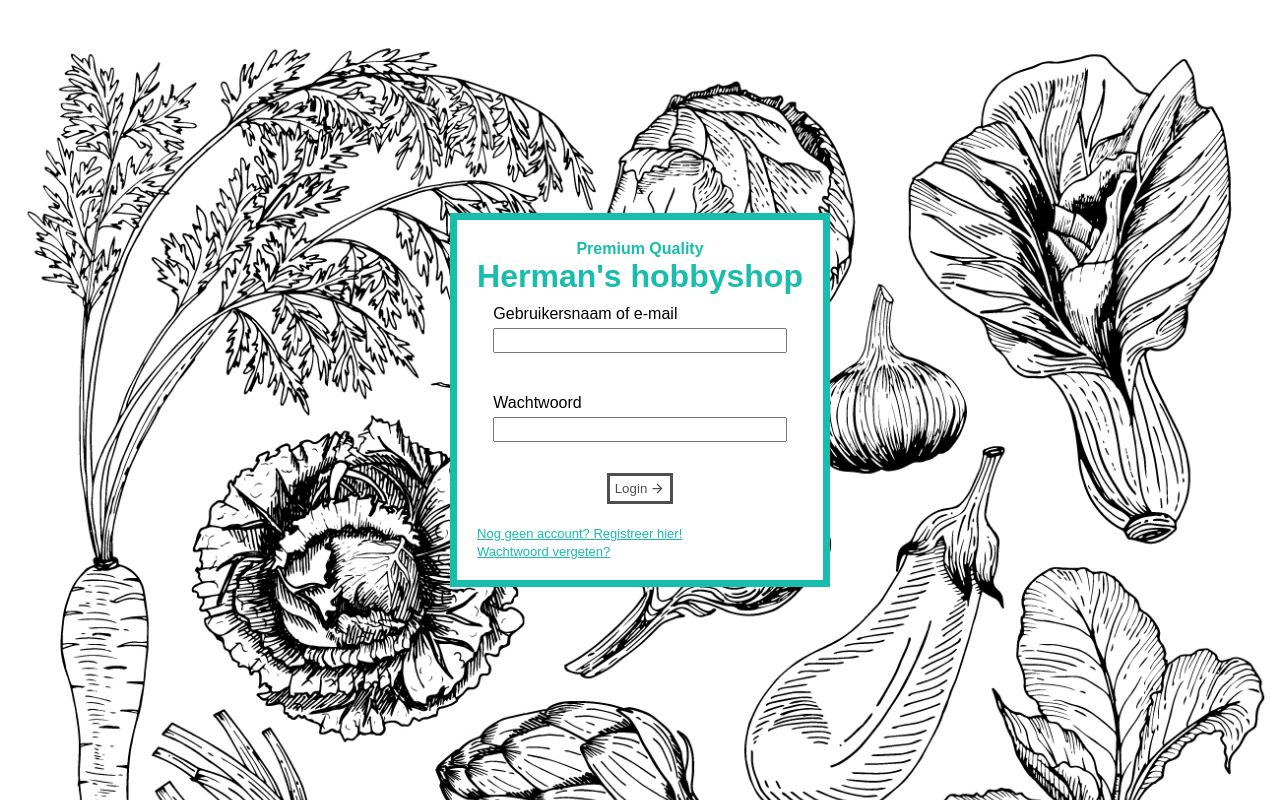
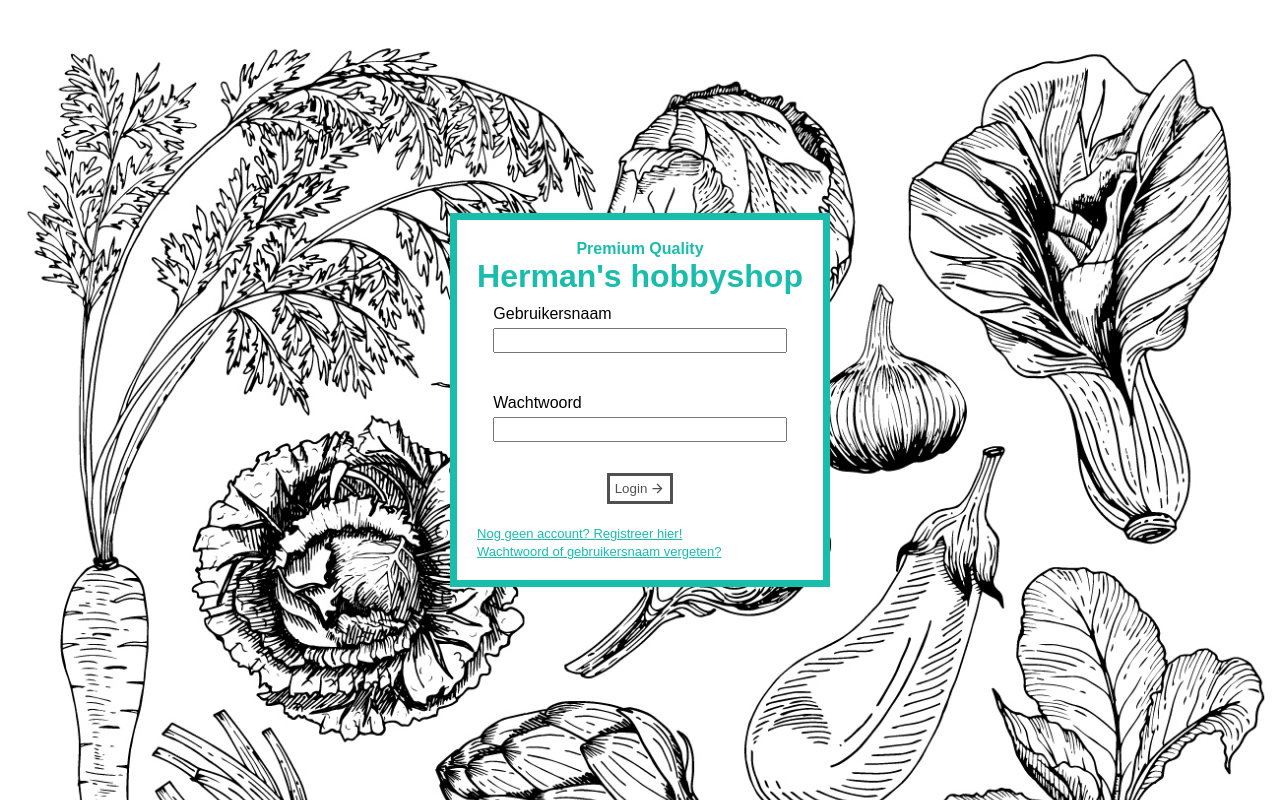
Before and after one commit to jellebaele/hobbyshop, a React (Create React App) app in the folder client/: page /login in a window 1280 px wide. Built offline with nearby package versions, Linux system fonts and the light colour scheme.

Commit message:
You can only login by username, delete abundant text

```diff
--- a/client/src/features/User/form/LoginForm.jsx
+++ b/client/src/features/User/form/LoginForm.jsx
@@ -17,7 +17,7 @@ const LoginForm = ({ onSubmit, status, error }) => {
   return (
     <form className="loginFormContainer" onSubmit={handleSubmit(onSubmit)}>
       <FormInputGroup
-        label="Gebruikersnaam of e-mail"
+        label="Gebruikersnaam"
         name="usernameOrEmail"
         type="text"
         register={register}
--- a/client/src/pages/login/Login.jsx
+++ b/client/src/pages/login/Login.jsx
@@ -63,7 +63,7 @@ const Login = () => {
             <span>Nog geen account? Registreer hier!</span>
           </Link>
           <Link to="/" style={{ textDecoration: 'none', color: 'inherit' }}>
-            <span>Wachtwoord vergeten?</span>
+            <span>Wachtwoord of gebruikersnaam vergeten?</span>
           </Link>
         </div>
       </div>
--- a/client/src/pages/login/login.scss
+++ b/client/src/pages/login/login.scss
@@ -43,6 +43,7 @@
         text-decoration: underline;
         color: $light-blue;
         cursor: pointer;
+        padding: 2px 0px;
       }
     }
   }
```
